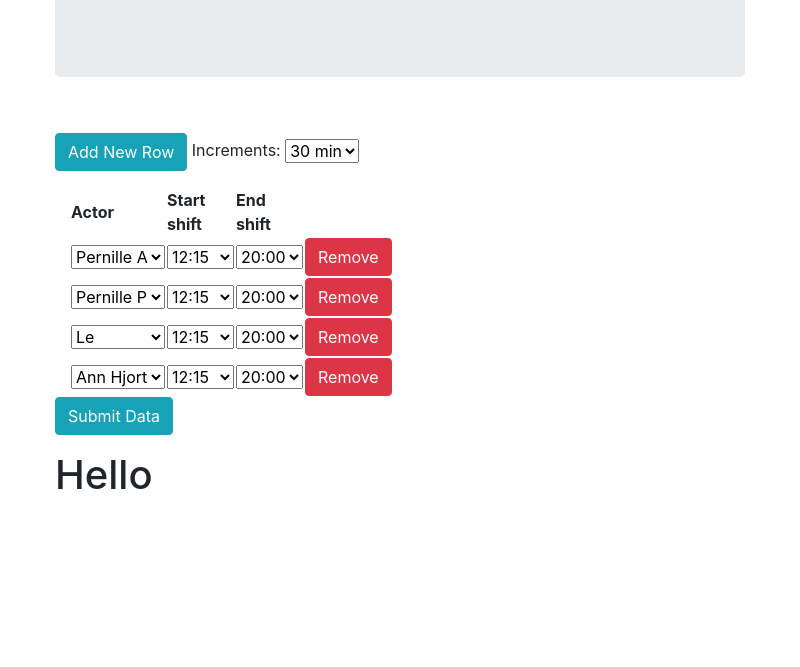
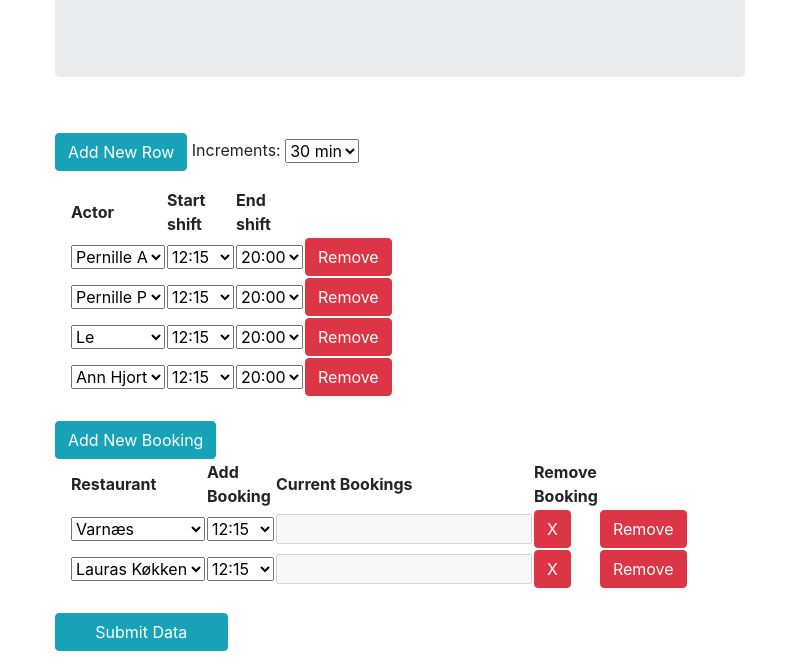
Before and after one commit to kaae-2/Scheduling, an Electron app: page generate.html in a window 800 px wide. Shown: the part 335-1002 px from the top of the page. Before the commit the page ends 842 px from the top, so only its background shows below. Drawn offline with nearby package versions, Linux system fonts and the light colour scheme.

Commit message:
made changes to frontend, needs fixing

```diff
--- a/generate.html
+++ b/generate.html
@@ -9,7 +9,7 @@
     <link rel="stylesheet" href="styles.css">
 
 </head>
-<body onload="createTable()">
+<body onload="createTable();createBookingTable()">
   <br>
   <div class="container">
   <nav>
@@ -39,13 +39,14 @@
       </select>
   </p>
  <div class="container" id='cont'></div>
+  <br>
+ <div class="column">
+    <input type="button" class="btn btn-info" id="addRow" value="Add New Booking" onclick="addBookingRow()" />
+ <div class="container" id="booking"></div>
+  <br>
+ <p><input type="button" class="btn btn-info btn-block" id="bt" value="Submit Data" onclick="submit()" /></p>
 
 
- <p><input type="button" class="btn btn-info" id="bt" value="Submit Data" onclick="submit()" /></p>
-
-<div class="column">
-<div class="container" id="red"></div>
-<h1> Hello </h1>
 </div>
 </div>
 
--- a/src/form.js
+++ b/src/form.js
@@ -1,6 +1,12 @@
 // ARRAY FOR HEADER.
-var headerArray = new Array();
-headerArray = ["Actor", "Start shift", "End shift", ""]; // SIMPLY ADD OR REMOVE VALUES IN THE ARRAY FOR TABLE HEADERS.
+var headerArray = ["Actor", "Start shift", "End shift", ""]; // SIMPLY ADD OR REMOVE VALUES IN THE ARRAY FOR TABLE HEADERS.
+var bookingArray = [
+  "Restaurant",
+  "Add Booking",
+  "Current Bookings",
+  "Remove Booking",
+  ""
+]; // SIMPLY ADD OR REMOVE VALUES IN THE ARRAY FOR TABLE HEADERS.
 
 const actors = {
   PA: "Pernille A",
@@ -12,6 +18,16 @@ const actors = {
   AU: "Peter",
   AA: "Asbjørn",
   SS: "Sune"
+};
+
+var bookingValues = {};
+const restaurants = {
+  1: "Varnæs",
+  2: "Lauras Køkken",
+  3: "Katrine",
+  4: "Jernbanen",
+  5: "Postgården",
+  6: "Algade"
 };
 
 const times = [
@@ -60,25 +76,22 @@ const times = [
 function runEngine(args) {
   const { PythonShell } = require("python-shell");
 
-  var path = require("path");
+  const path = require("path");
 
   var options = {
     scriptPath: path.join(__dirname, "/engine/"),
     //pythonPath: "/usr/local/bin/python3",
-    pythonPath:
-      "C:/Users/fkir0011/AppData/Local/Programs/Python/Python36-32/python.exe",
+    //pythonPath:"C:/Users/fkir0011/AppData/Local/Programs/Python/Python36-32/python.exe",
     encoding: "utf8",
-    mode: "json",
+    //mode: "json",
     args: JSON.stringify(args)
   };
   var constraint = new PythonShell("app.py", options);
-  //console.log(constraint);
-  //constraint.send(JSON.stringify(args));
+  console.log(constraint);
+
   constraint.on("message", message => {
-    //console.log(message);
+    console.log(message);
     output = message;
-    //console.log(output);
-    //output = JSON.parse(JSON.parse(JSON.stringify(String(message))));
   });
   constraint.end((err, code, message) => {
     console.log(output);
@@ -92,9 +105,7 @@ function runEngine(args) {
 function createTable() {
   var shiftTable = document.createElement("table");
   shiftTable.setAttribute("id", "shiftTable"); // SET THE TABLE ID.
-
   var tr = shiftTable.insertRow(-1);
-
   for (var h = 0; h < headerArray.length; h++) {
     var th = document.createElement("th"); // TABLE HEADER.
     th.innerHTML = headerArray[h];
@@ -180,9 +191,126 @@ function removeRow(oButton) {
   empTab.deleteRow(oButton.parentNode.parentNode.rowIndex); // BUTTON -> TD -> TR.
 }
 
+function createBookingTable() {
+  var shiftTable = document.createElement("table");
+  shiftTable.setAttribute("id", "bookingTable"); // SET THE TABLE ID.
+  var tr = shiftTable.insertRow(-1);
+  for (var h = 0; h < bookingArray.length; h++) {
+    var th = document.createElement("th"); // TABLE HEADER.
+    th.innerHTML = bookingArray[h];
+    tr.appendChild(th);
+  }
+
+  var div = document.getElementById("booking");
+  div.appendChild(shiftTable); // ADD THE TABLE TO YOUR WEB PAGE.
+  for (var i = 0; i < 2; i++) {
+    addBookingRow();
+  }
+}
+
+function addBookingRow() {
+  var empTab = document.getElementById("bookingTable");
+
+  var rowCnt = empTab.rows.length; // GET TABLE ROW COUNT.
+  var tr = empTab.insertRow(rowCnt); // TABLE ROW;
+  bookingValues[rowCnt] = [];
+  for (var c = 0; c < bookingArray.length; c++) {
+    var td = document.createElement("td"); // TABLE DEFINITION.
+    td = tr.insertCell(c);
+
+    if (c == bookingArray.length - 2) {
+      // LAST COLUMN.
+      // ADD A BUTTON.
+      var button = document.createElement("input");
+
+      // SET INPUT ATTRIBUTE.
+      button.setAttribute("type", "button");
+      button.setAttribute("value", "X");
+      button.setAttribute("class", "btn btn-danger");
+
+      // ADD THE BUTTON's 'onclick' EVENT.
+      button.setAttribute("onclick", "removeBooking(this)");
+      td.appendChild(button);
+    } else if (c == bookingArray.length - 1) {
+      // LAST COLUMN.
+      // ADD A BUTTON.
+      var button = document.createElement("input");
+
+      // SET INPUT ATTRIBUTE.
+      button.setAttribute("type", "button");
+      button.setAttribute("value", "Remove");
+      button.setAttribute("class", "btn btn-danger");
+
+      // ADD THE BUTTON's 'onclick' EVENT.
+      button.setAttribute("onclick", "removeBookingRow(this)");
+      td.appendChild(button);
+    } else if (c == 0) {
+      var ele = document.createElement("select");
+      ele.required = true;
+      options = "<select>";
+      options += "<option></option>";
+      for (var key in restaurants) {
+        options +=
+          '<option value="' + key + '">' + restaurants[key] + "</option>";
+      }
+      options += "</select>";
+      ele.innerHTML = options;
+      td.appendChild(ele);
+      // SET INDEX FOR TESTING
+      ele.selectedIndex = rowCnt;
+    } else if (c == 1) {
+      var ele = document.createElement("select");
+      options = "<select>";
+      for (var key in times) {
+        options +=
+          '<option value="' + times[key] + '">' + times[key] + "</option>";
+      }
+      options += "</select>";
+      ele.innerHTML = options;
+      ele.required = true;
+      ele.setAttribute("onchange", "addToBooking(this)");
+      //ele.setAttribute("multiple", true);
+      ele.selectedIndex = 1;
+      td.appendChild(ele);
+    } else if (c == 2) {
+      var ele = document.createElement("input");
+      ele.setAttribute("type", "text");
+      ele.setAttribute("disabled", true);
+      ele.value = "";
+      ele.required = true;
+      // SET INDEX FOR TESTING
+      td.appendChild(ele);
+    }
+  }
+}
+
+function addToBooking(change) {
+  var empTab = document.getElementById("bookingTable");
+  row = change.parentNode.parentNode.rowIndex; // BUTTON -> TD -> TR.
+  bookingValues[row].push(change.value);
+  empTab.rows[row].cells[2].getElementsByTagName(
+    "input"
+  )[0].value = bookingValues[row].join();
+}
+
+function removeBooking(change) {
+  var empTab = document.getElementById("bookingTable");
+  row = change.parentNode.parentNode.rowIndex; // BUTTON -> TD -> TR.
+  bookingValues[row].pop();
+  empTab.rows[row].cells[2].getElementsByTagName(
+    "input"
+  )[0].value = bookingValues[row].join();
+}
+
+function removeBookingRow(oButton) {
+  var empTab = document.getElementById("bookingTable");
+  empTab.deleteRow(oButton.parentNode.parentNode.rowIndex); // BUTTON -> TD -> TR.
+}
+
 // EXTRACT AND SUBMIT TABLE DATA.
 function submit() {
   var myTab = document.getElementById("shiftTable");
+  var myBooking = document.getElementById("bookingTable");
   var input = {};
   input["increment"] = document.getElementById("increment").value;
   // LOOP THROUGH EACH ROW OF THE TABLE.
@@ -212,6 +340,15 @@ function submit() {
   }
 
   input["shifts"] = act;
+  res = {};
+  for (row = 1; row < myBooking.rows.length; row++) {
+    var restaurant = myBooking.rows[row].cells[0].childNodes[0].value,
+      bookings = bookingValues[row];
+    if (bookings.length > 0) {
+      res[restaurant] = bookings;
+    }
+  }
+  input["bookings"] = res;
   console.log(input);
   runEngine(input);
 }
```
Also changed, not shown: 1 other file.
